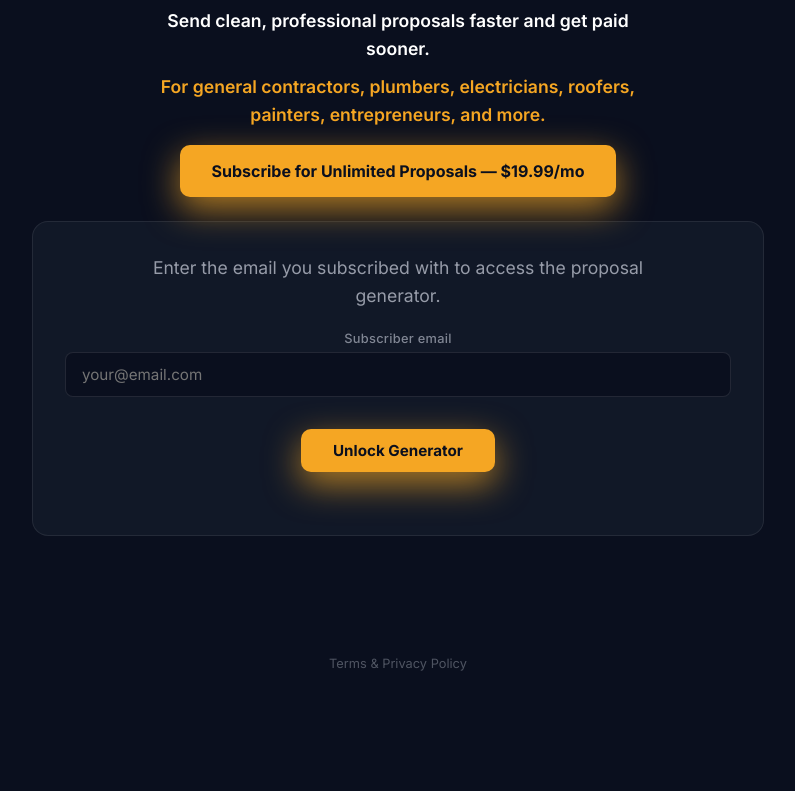
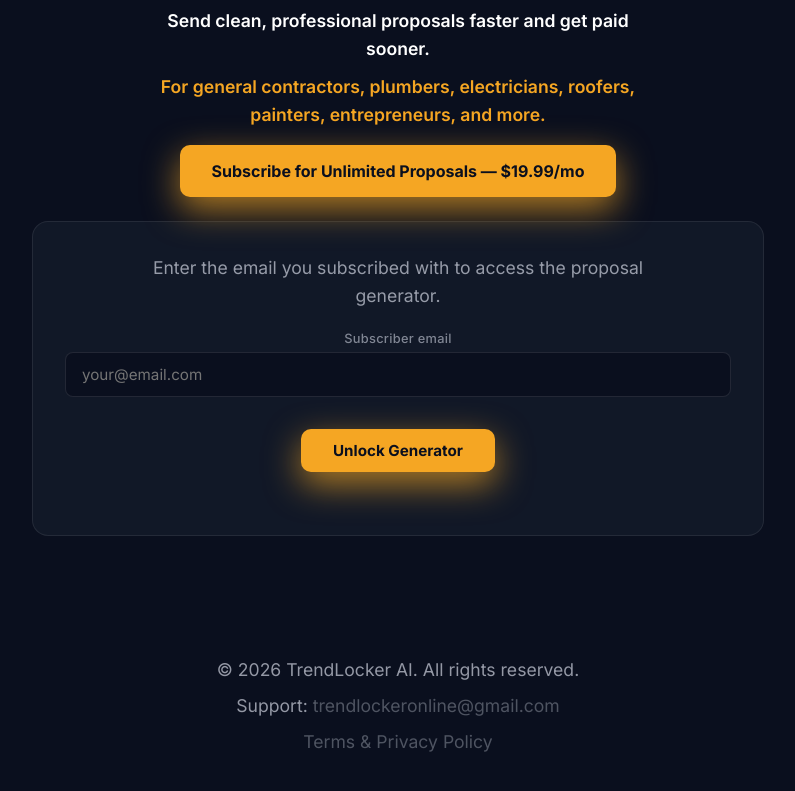
Before and after one commit to zitataylor/contractor-app, a website: page public/index.html in a window 1280 px wide. Shown: the part 323-1114 px from the top of the page, without its empty margins (242-1037 px from the left). Before the commit the page ends 1074 px from the top, so only its background shows below. Drawn offline with Linux system fonts and the light colour scheme.

Commit message:
Update index.html

```diff
--- a/public/index.html
+++ b/public/index.html
@@ -188,7 +188,9 @@
   <script src="app.js"></script>
 
 <footer style="text-align: center; padding: 2rem; color: rgba(240,244,255,0.3); font-size: 0.8rem;">
-  <a href="/terms" style="color: rgba(240,244,255,0.3); text-decoration: none;">Terms & Privacy Policy</a>
+  <p>© 2026 TrendLocker AI. All rights reserved.</p>
+  <p style="margin-top: 0.5rem;">Support: <a href="mailto:trendlockeronline@gmail.com" style="color: rgba(240,244,255,0.3); text-decoration: none;">trendlockeronline@gmail.com</a></p>
+  <p style="margin-top: 0.5rem;"><a href="/terms" style="color: rgba(240,244,255,0.3); text-decoration: none;">Terms & Privacy Policy</a></p>
 </footer>
 
 </body>
```
